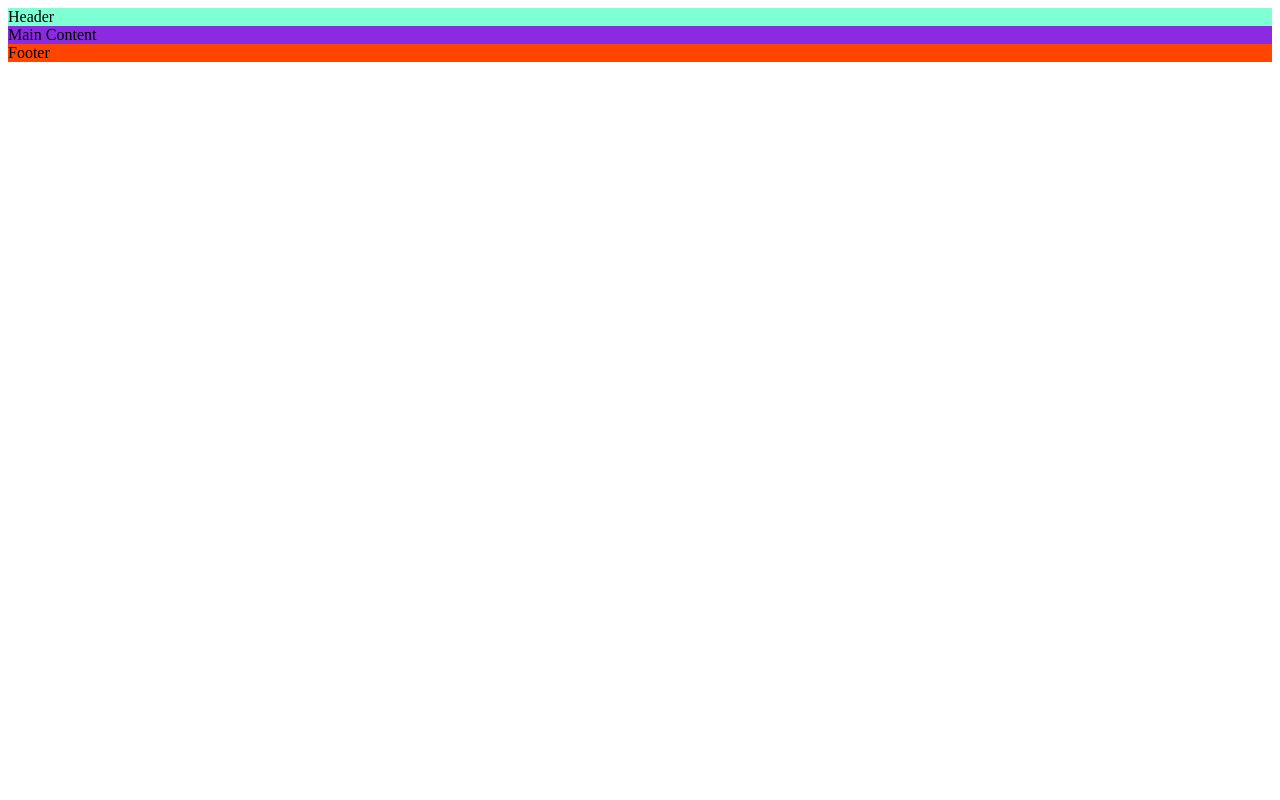
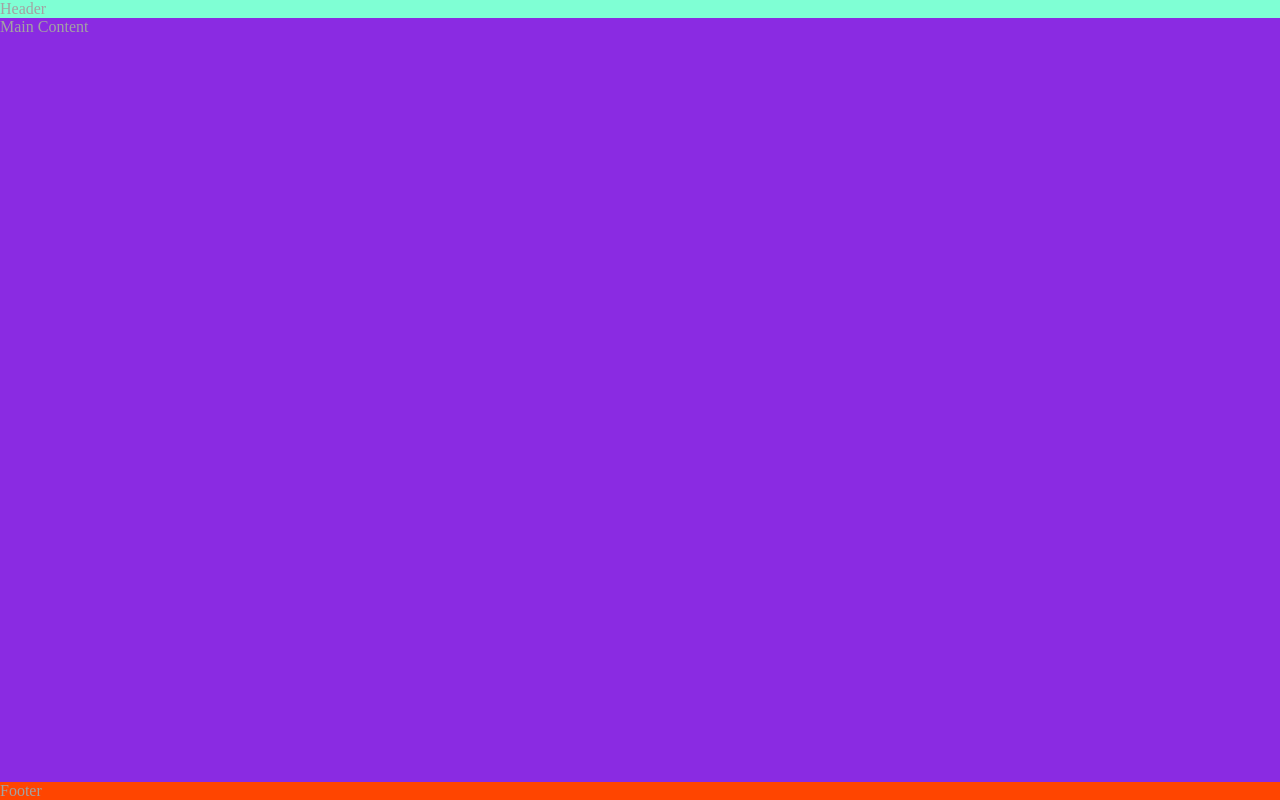
Before and after one commit to JesseRoss001/Love-running-project, a plain HTML site: page index.html in a window 1280 px wide. Drawn offline with Linux system fonts and the light colour scheme.

Commit message:
Push footer down using flex style

```diff
--- a/assets/css/style.css
+++ b/assets/css/style.css
@@ -1,3 +1,21 @@
+/* General styles wildcard selector to override default styles */
+/* use control shift +R to refresh */
+* {
+    padding:0;
+    margin:0;
+    box-sizing: border-box;
+}
+
+
+/* creating a body selector */
+body {
+     min-height: 100vh;
+     display: flex;
+     flex-direction: column;
+     /* generic project styles */
+     color: #a3a3a3;
+}
+
 /* header */
 
 header {
@@ -8,9 +26,13 @@ header {
 
 main {
     background-color: blueviolet;
+    /* main element fill most of the page */
+    flex: 1 0 auto;
 }
 
 /*footer */
 
 
-footer {background-color: orangered;}
+footer {
+    background-color: orangered;
+}
```
